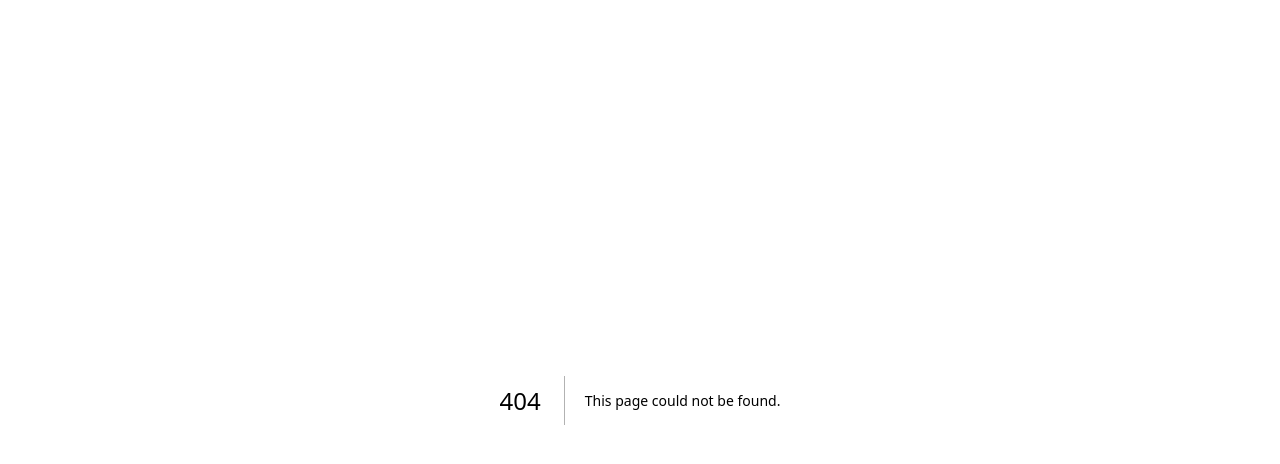
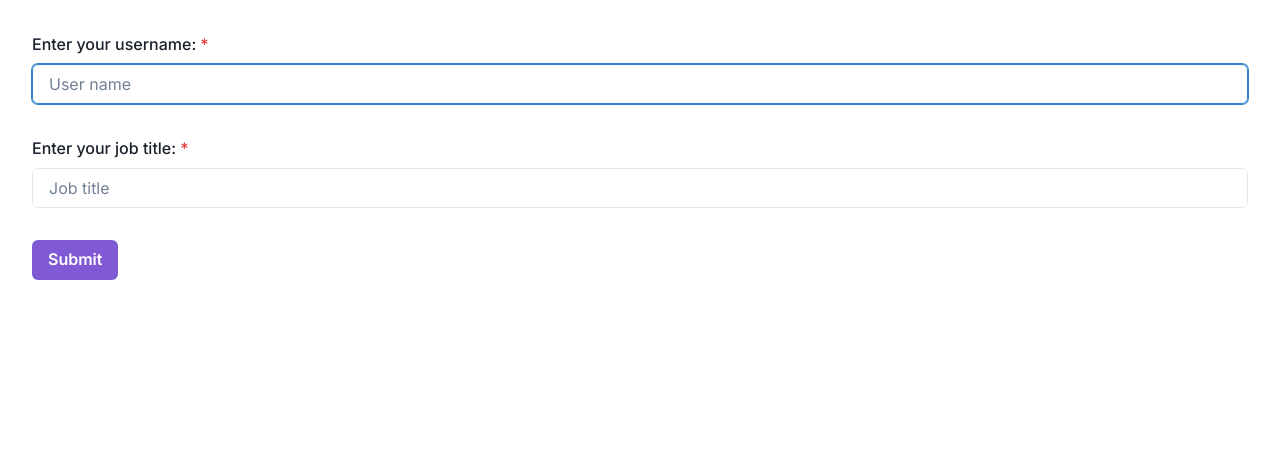
Before and after one commit to mortezahazrati/anime-hub, a Next.js app: page /signin in a window 1280 px wide. Before the commit this address had no page. Shown: the top 464 px of the page. Built offline with nearby package versions, Linux system fonts and the light colour scheme.

Commit message:
Added sign in page, set the user info in cookies

```diff
--- /dev/null
+++ b/src/app/signin/actions.ts
@@ -0,0 +1,22 @@
+"use server";
+
+import { cookies } from "next/headers";
+
+export async function checkUser(_state: unknown, formData: FormData) {
+  const username = formData.get("username");
+  const jobTitle = formData.get("jobTitle");
+
+  try {
+    (await cookies()).set(
+      "user-information",
+      JSON.stringify({
+        username,
+        jobTitle,
+      }),
+      { secure: true }
+    );
+    return false;
+  } catch (error: any) {
+    return error.message as string;
+  }
+}
--- /dev/null
+++ b/src/app/signin/page.tsx
@@ -0,0 +1,7 @@
+import { SigninForm } from "@/components/SigninForm";
+
+const SingInPage = () => {
+  return <SigninForm />;
+};
+
+export default SingInPage;
--- /dev/null
+++ b/src/components/SigninForm.tsx
@@ -0,0 +1,41 @@
+"use client";
+
+import { FormControl, FormLabel, Input, VStack } from "@chakra-ui/react";
+import { useFormState } from "react-dom";
+import { useRouter } from "next/navigation";
+
+import { SubmitButton } from "./SubmitButton";
+import { checkUser } from "@/app/signin/actions";
+
+export const SigninForm = () => {
+  const router = useRouter();
+
+  const [error, dispatch] = useFormState(checkUser, undefined);
+
+  if (error === false) {
+    router.push("/");
+    return null;
+  }
+
+  return (
+    <form action={dispatch}>
+      <VStack
+        alignItems="flex-start"
+        padding={{ base: 4, lg: 8 }}
+        spacing={{ base: 4, lg: 8 }}
+      >
+        <FormControl as="fieldset" isRequired>
+          <FormLabel as="legend">Enter your username:</FormLabel>
+          <Input autoFocus name="username" placeholder="User name" />
+        </FormControl>
+        <FormControl as="fieldset" isRequired>
+          <FormLabel as="legend">Enter your job title:</FormLabel>
+
+          <Input name="jobTitle" placeholder="Job title" />
+        </FormControl>
+
+        <SubmitButton label="Submit" />
+      </VStack>
+    </form>
+  );
+};
--- /dev/null
+++ b/src/components/SubmitButton.tsx
@@ -0,0 +1,26 @@
+"use client";
+
+import { useFormStatus } from "react-dom";
+import { Button } from "@chakra-ui/react";
+
+export function SubmitButton({ label }: { label: string }) {
+  const { pending } = useFormStatus();
+
+  const handleClick = (event: React.MouseEvent) => {
+    if (pending) {
+      event.preventDefault();
+    }
+  };
+
+  return (
+    <Button
+      colorScheme="purple"
+      isLoading={pending}
+      loadingText="Loading"
+      onClick={handleClick}
+      type="submit"
+    >
+      {label}
+    </Button>
+  );
+}
```
